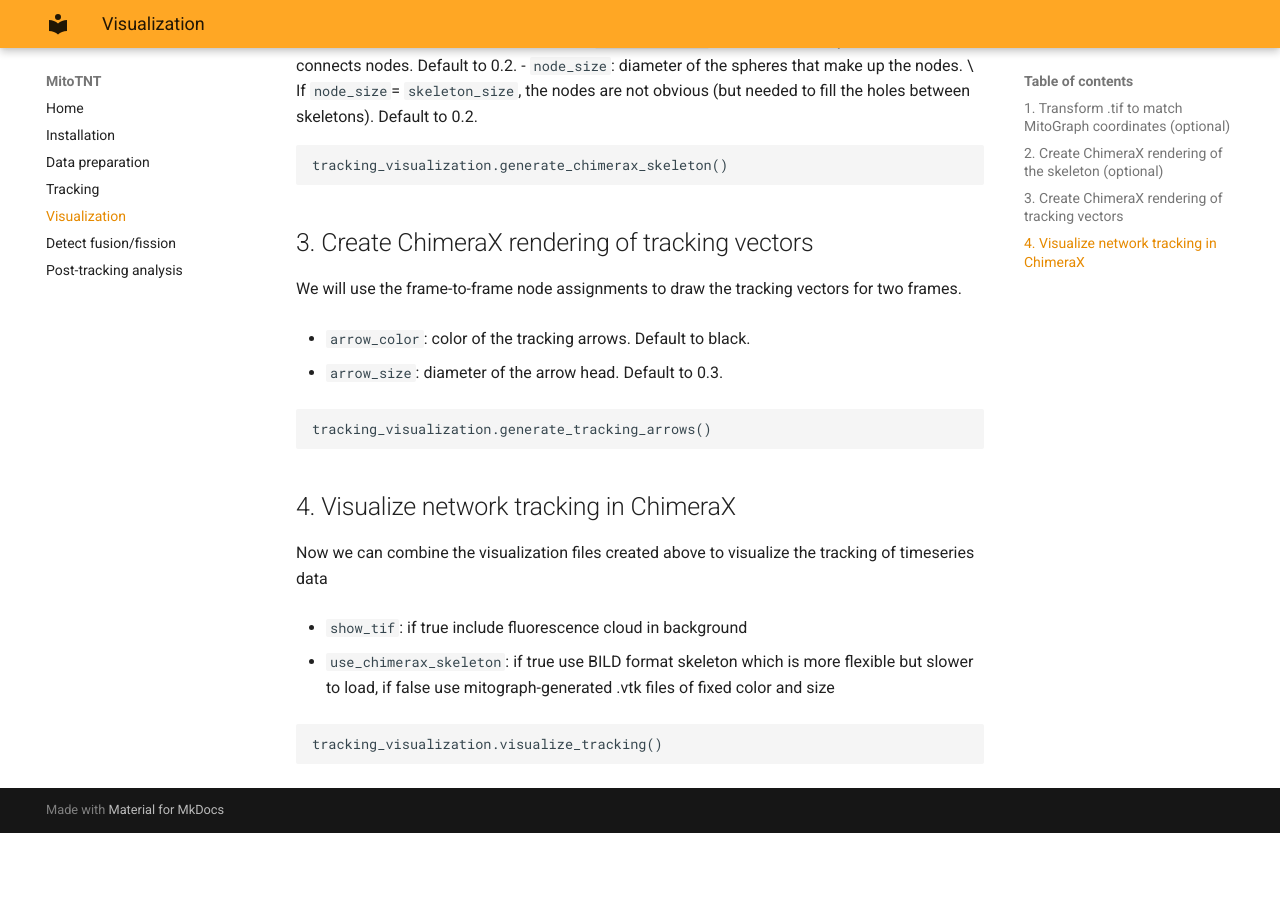
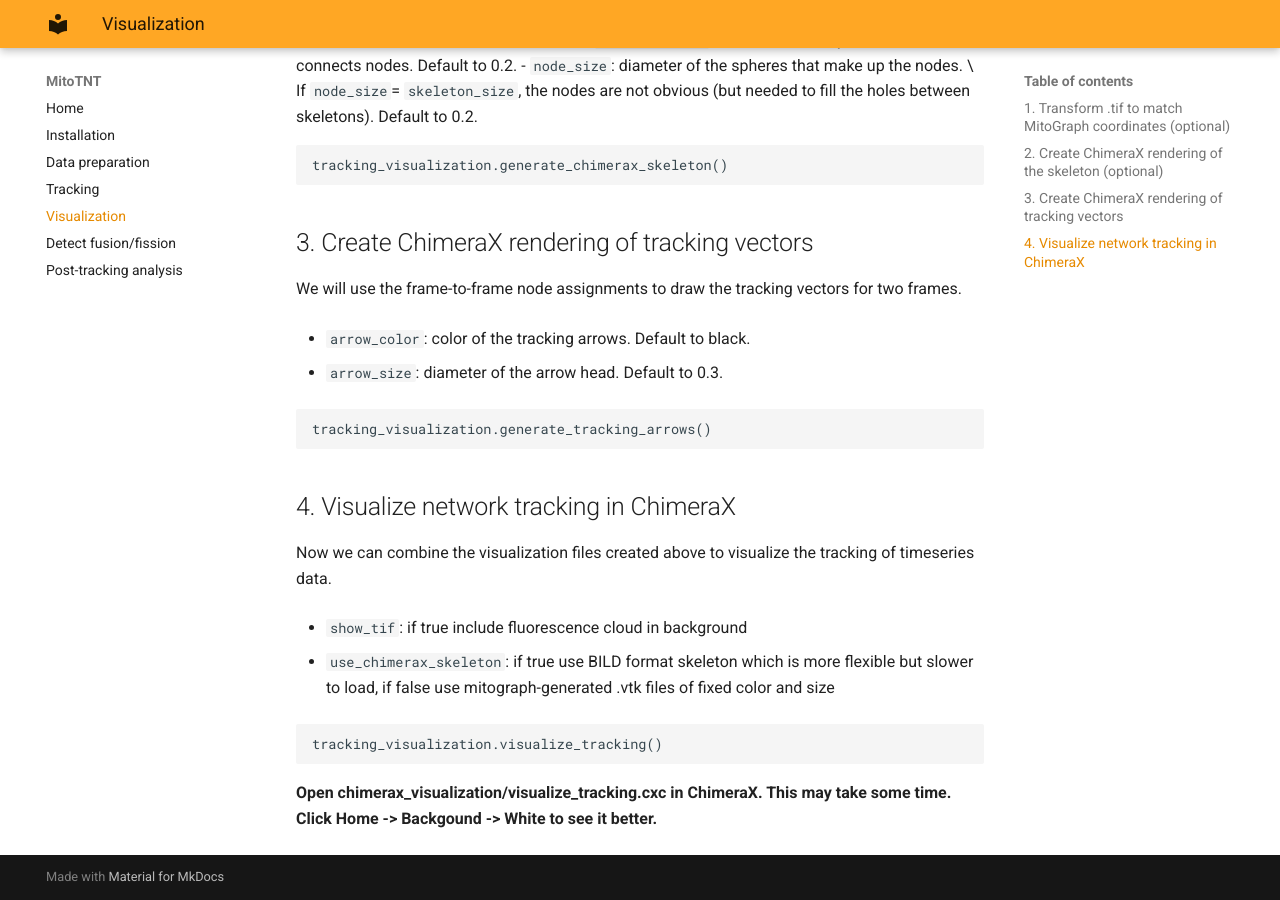
Before and after one commit to pylattice/MitoTNT, an MkDocs documentation site: the page built from docs/4_visualization.md, in a window 1280 px wide and 900 px high, scrolled down 821 px. Built offline with MkDocs 1.6.1 and Material for MkDocs 9.7.7, drawn with Linux system fonts in a browser that asks for light colours; before the commit the page ends 1654 px from its top, so only the background shows below that.

Commit message:
Update 4_visualization.md

````diff
--- a/docs/4_visualization.md
+++ b/docs/4_visualization.md
@@ -39,7 +39,7 @@ tracking_visualization.generate_tracking_arrows()
 ```
 
 ## 4. Visualize network tracking in ChimeraX
-Now we can combine the visualization files created above to visualize the tracking of timeseries data
+Now we can combine the visualization files created above to visualize the tracking of timeseries data.
 
 - `show_tif`: if true include fluorescence cloud in background
 
@@ -47,3 +47,4 @@ Now we can combine the visualization files created above to visualize the tracki
 ```
 tracking_visualization.visualize_tracking()
 ```
+**Open chimerax_visualization/visualize_tracking.cxc in ChimeraX. This may take some time. Click Home -> Backgound -> White to see it better.**
````
